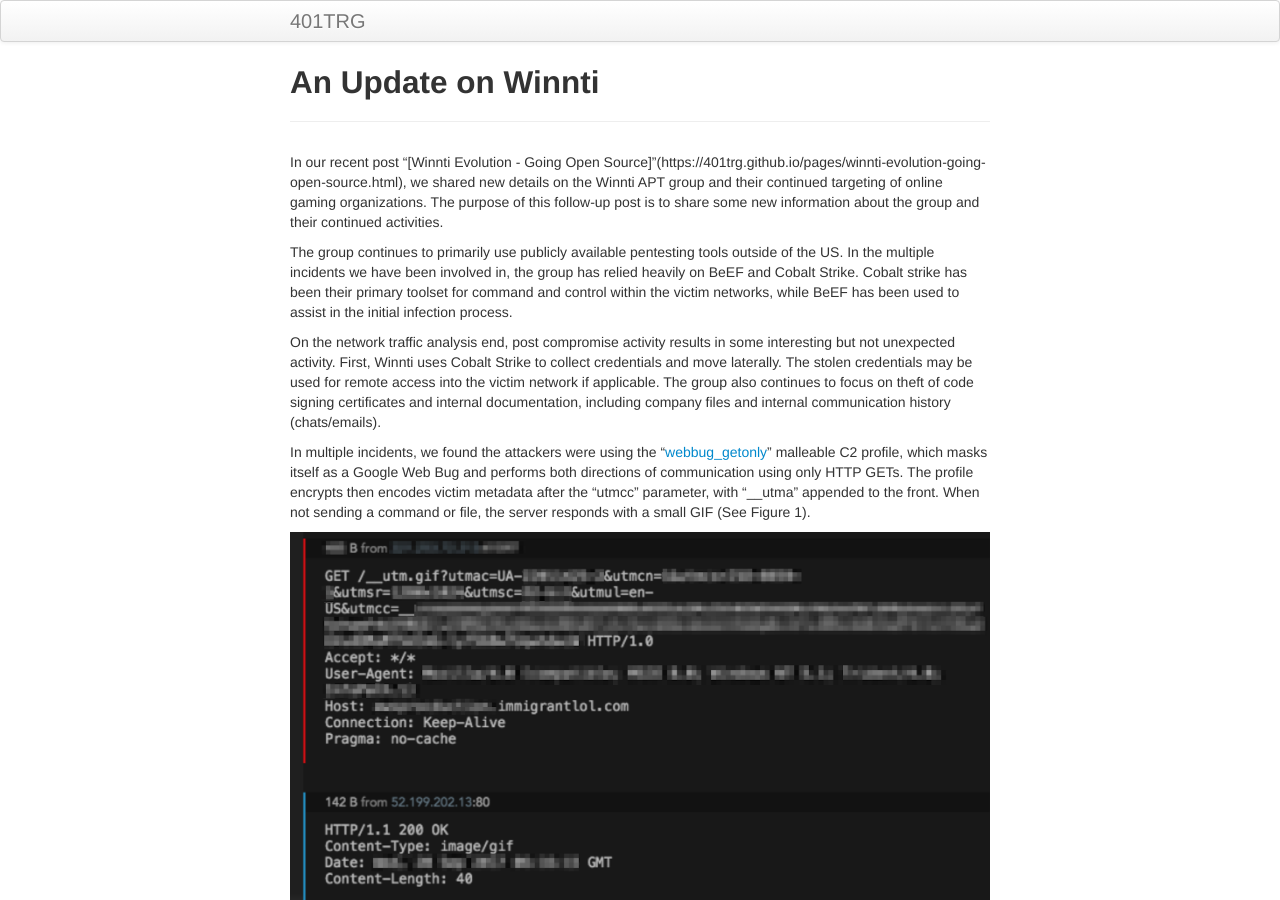
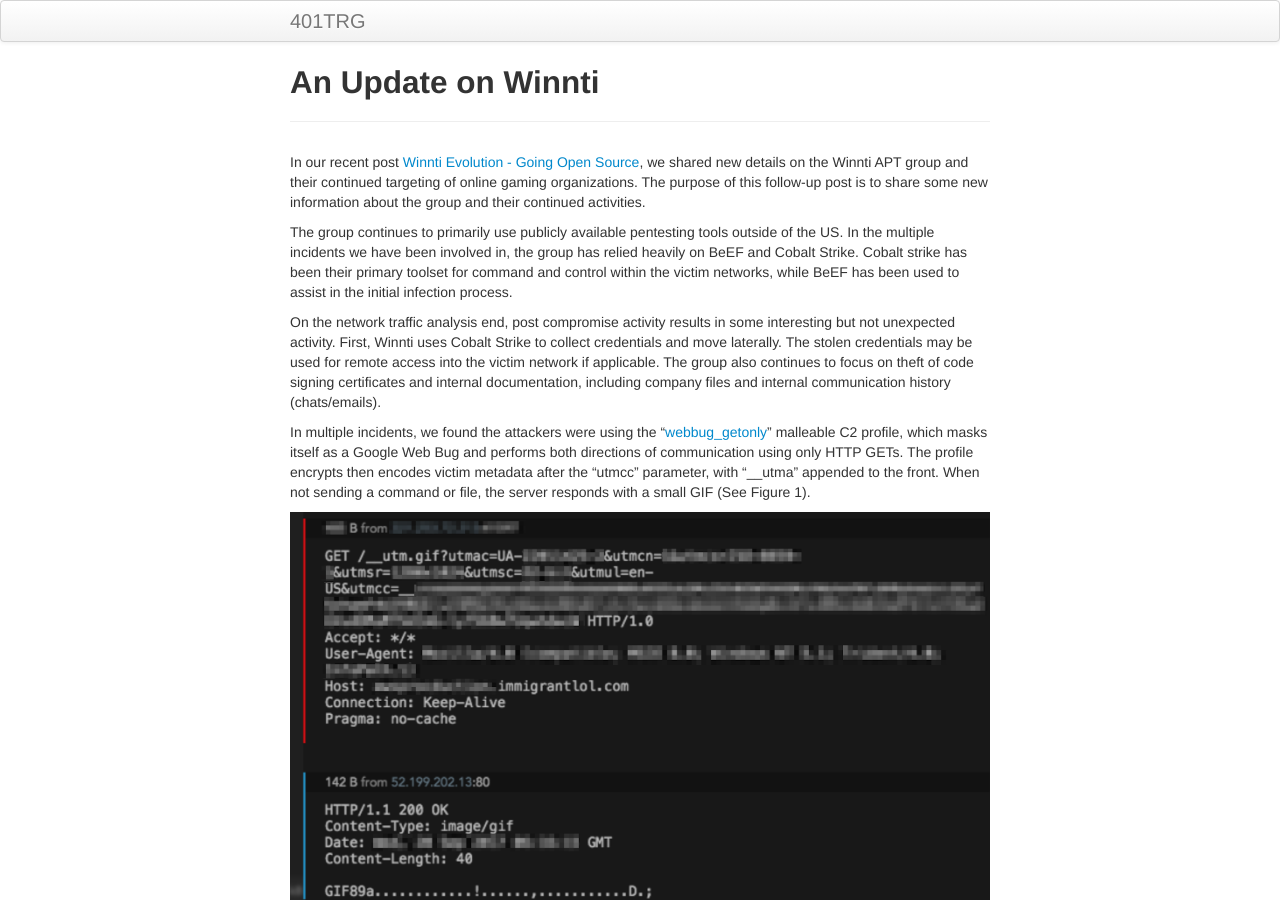
Before and after one commit to 401trg/401trg.github.io, a Jekyll site: the page built from pages/an-update-on-winnti.md, in a window 1280 px wide and 900 px high. Built offline with Jekyll 4.4.1, drawn with Linux system fonts in a browser that asks for light colours.

Commit message:
Update an-update-on-winnti.md

```diff
--- a/pages/an-update-on-winnti.md
+++ b/pages/an-update-on-winnti.md
@@ -4,7 +4,7 @@ title: An Update on Winnti
 description: An Update on Winnti
 ---
 
-In our recent post "[Winnti Evolution - Going Open Source]"(https://401trg.github.io/pages/winnti-evolution-going-open-source.html), we shared new details on the Winnti APT group and their continued targeting of online gaming organizations. The purpose of this follow-up post is to share some new information about  the group and their continued activities.
+In our recent post [Winnti Evolution - Going Open Source](https://401trg.github.io/pages/winnti-evolution-going-open-source.html), we shared new details on the Winnti APT group and their continued targeting of online gaming organizations. The purpose of this follow-up post is to share some new information about  the group and their continued activities.
 
 The group continues to primarily use publicly available pentesting tools outside of the US. In the multiple incidents we have been involved in, the group has relied heavily on BeEF and Cobalt Strike. Cobalt strike has been their primary toolset for command and control within the victim networks, while BeEF has been used to assist in the initial infection process.
 
```
